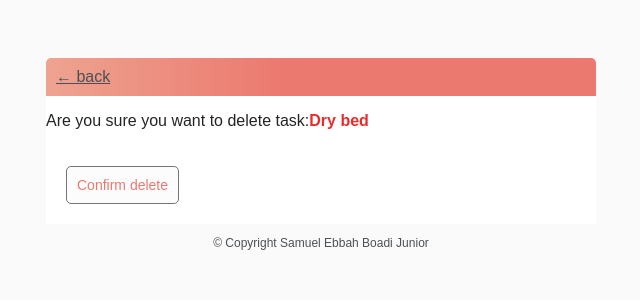
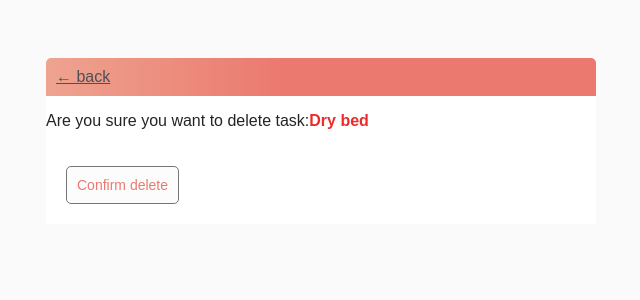
Before and after one commit to EBBAHGOD/todo-app-CBV-, a Django app: page /delete/18 in a window 1280 px wide. Shown: the top 300 px of the page, without its empty margins (319-959 px from the left). Run offline with Django 5.2, Linux system fonts and the light colour scheme; data comes from the database, SQL or seed files in the repository.

Commit message:
uncopyrighted

```diff
--- a/templates/base.html
+++ b/templates/base.html
@@ -123,8 +123,6 @@
         {% endblock content %}
     </div>
 
-    <p style='text-align:center; font-size:12px;'>&copy Copyright Samuel Ebbah Boadi Junior</p>
-
 
 </body>
 </html>
```
